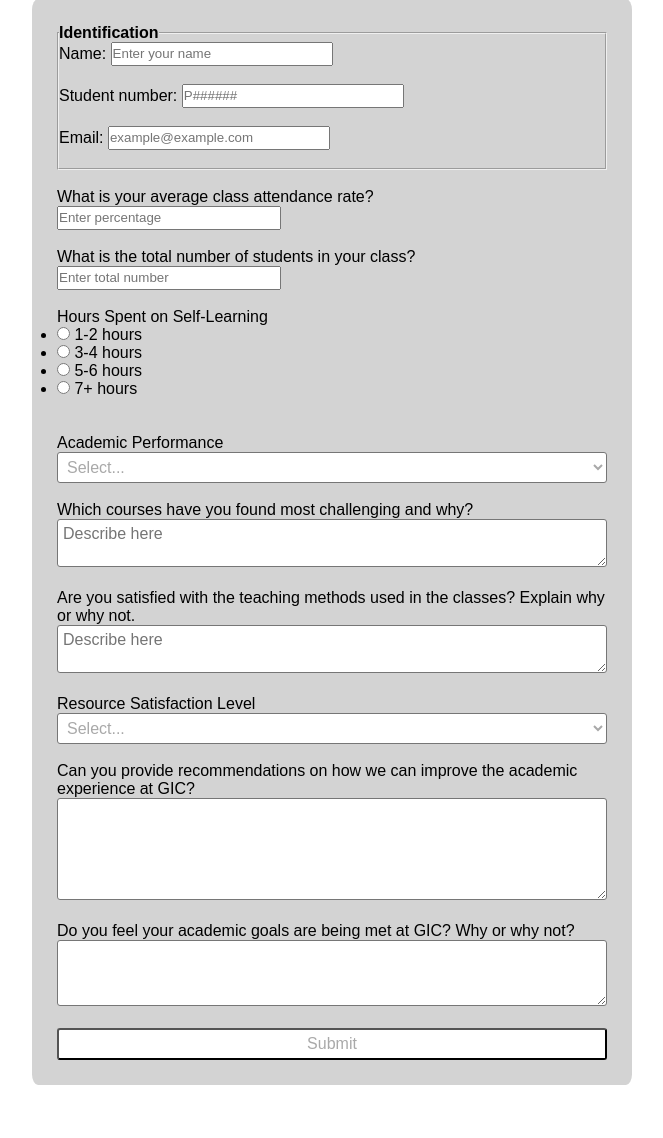
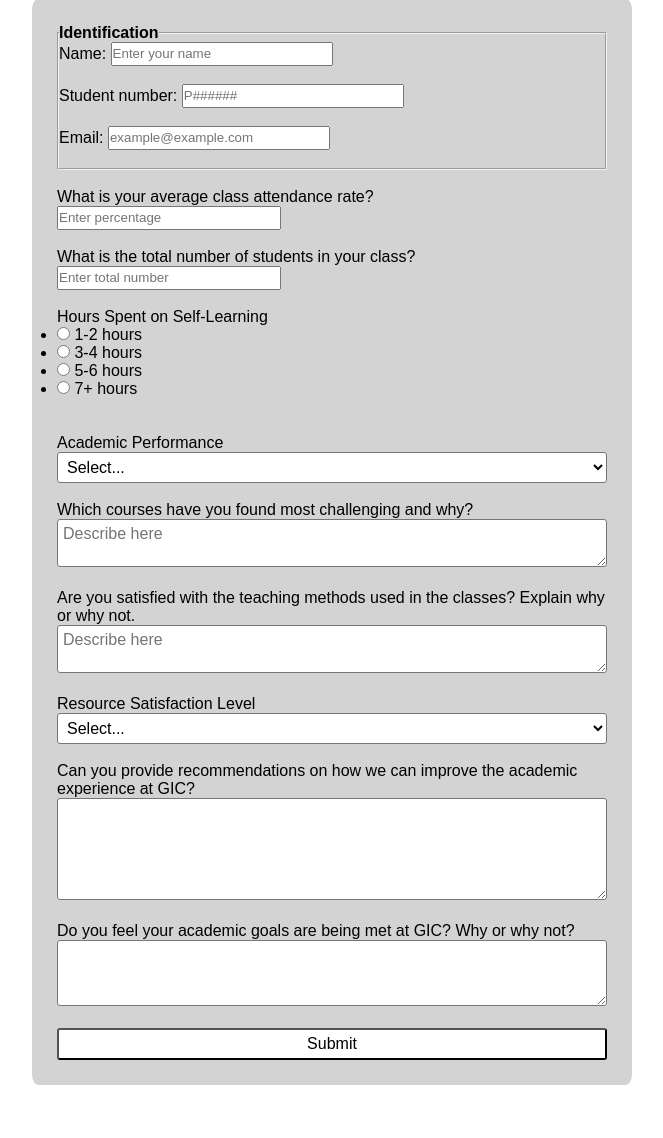
Before and after one commit to alalidana/FC724_3_4, a Flask app: page /questionnaire in a window 1280 px wide. Shown: the part 181-1319 px from the top of the page, without its empty margins (308-971 px from the left). Run offline with Flask 3, Linux system fonts and the light colour scheme.

Commit message:
changing input color to black to show better and differentiate from the placeholder

```diff
--- a/static/css/style.css
+++ b/static/css/style.css
@@ -228,7 +228,7 @@ span{
     box-sizing: border-box;
     border-radius: 3px;
     background-color: white;
-    color: darkgrey;
+    color: black;
     /* will inherit the body font family */
     font-family: inherit;
     font-size: 1rem;
```
